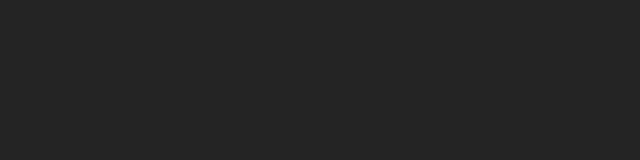
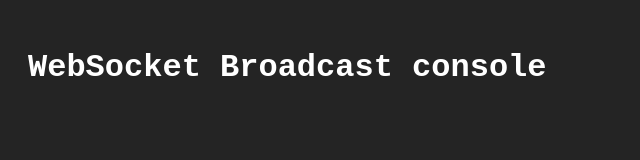
Before and after one commit to sharjeel0x/websokects, a website: page index.html in a window 1280 px wide. Shown: the whole page, without its empty margins (0-640 px from the left). Drawn offline with Linux system fonts and the light colour scheme.

Commit message:
feat: add header to index.html for WebSocket Broadcast console

```diff
--- a/index.html
+++ b/index.html
@@ -21,6 +21,6 @@
     </style>
 </head>
 <body>
-
+    <h1>WebSocket Broadcast console</h1>
 </body>
 </html>
```
